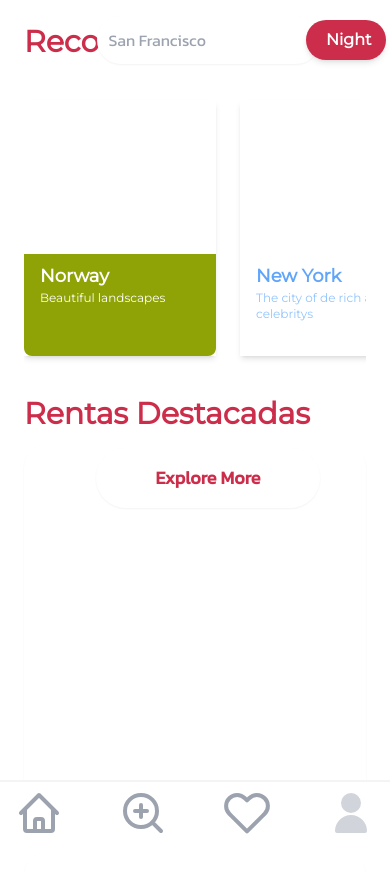
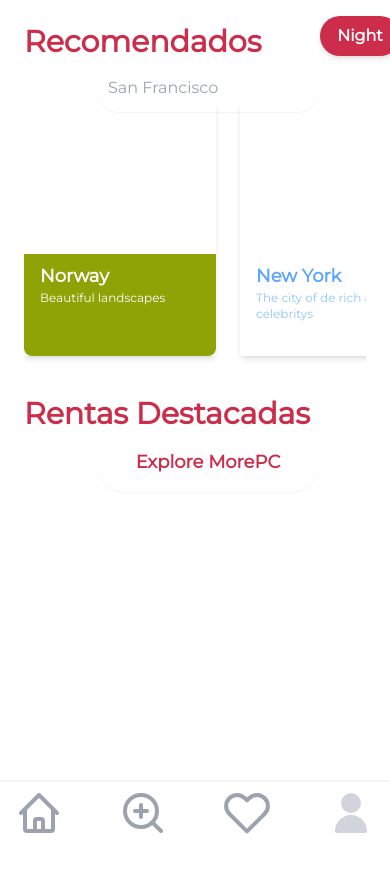
Before and after one commit to codeConqueror7/codeConqueror7, a website: page src/index.html in a window 390 px wide. Shown: the top 872 px of the page. Drawn offline with Linux system fonts and the light colour scheme.

Commit message:
Arreglando

```diff
--- a/src/index.html
+++ b/src/index.html
@@ -73,26 +73,36 @@
         <div id="home" class="home">
             <div class="w-full h-3/4">
 
-                <div class="font-Kanit w-96 h-full flex flex-col absolute space-y-96 py-4 items-center left-4 lg:flex-col lg:justify-center lg:items-start lg:left-24 lg:space-y-8 lg:bottom- lg:h-96">
-                    <input class="outline-none p-3 rounded-full shadow-sm transition-all duration-500 focus-within:shadow-sm focus:ring-2 focus:w-9/12 focus:ease-in-out lg:hidden" type="search" placeholder="San Francisco">
+
+                <!-- CONTAINER DE MODO NOCHE, EXPLORE MORE, SEARCHMOVIL -->
+                <div class="font-Montserrat w-96 h-96 flex flex-col absolute space-y-12 py-4 items-center left-4 lg:flex-col lg:justify-center lg:items-start lg:left-24 lg:space-y-8 lg:bottom- lg:h-96">
+
+                    <!-- Boton de modo noche -->
+                    <div class="lg:hidden w-full h-10  absolute flex justify-end items-center font-Montserrat">
+                        <button class="w-20 h-10 font-bold text-white bg-primary shadow-md transition-all duration-500 ease-in-out hover:bg-red-900 rounded-full">Night</button>
+                    </div>
+
+                    <!-- CONTAINER DE SEARCH Y EXPLORE MORE MOVIL -->
+                    <div class="flex flex-col space-y-80">
+                        <input class="outline-none p-3 rounded-full shadow-sm transition-all duration-500 focus-within:shadow-sm focus:ring-2 focus:w-9/12 focus:ease-in-out lg:hidden" type="search" placeholder="San Francisco">
+
+                        <button class="bg-white text-lg text-primary font-semibold p-4 rounded-full w-56 shadow-sm  transition-all duration-500 ease-in-out hover:bg-primary hover:text-white  transform hover:-translate-y-3 hover:scale-110 hover:shadow-2xl lg:hidden">
+                            Explore MorePC
+                        </button>
+                    </div>
 
                     <!-- Titulo De Desktop  -->
-                    <p class="font-bold text-xl w-56 lg:text-2xl lg:transition lg:ease-in-out lg:duration-500
+                    <p class="font-Kanit font-bold text-xl w-56 lg:text-2xl lg:transition lg:ease-in-out lg:duration-500
                     lg:hover:text-primary hidden lg:flex">Find More Locations Like This</p>
                         <!-- BOTON EXPLORE  -->
-                    <button class="bg-white text-lg text-primary font-semibold p-4 rounded-full w-56 shadow-sm  transition-all duration-500 ease-in-out hover:bg-primary hover:text-white  transform hover:-translate-y-3 hover:scale-110 hover:shadow-2xl lg:hidden">
-                        Explore More
-                    </button>
+
 
                     <button class="bg-white text-lg hidden text-primary font-semibold p-4 rounded-full w-56 shadow-sm  transition-all duration-500 ease-in-out hover:bg-primary hover:text-white  transform hover:-translate-y-3 hover:scale-110 hover:shadow-2xl lg:w-32 lg:h-10 lg:font-medium lg:text-sm lg:flex lg:justify-center lg:items-center">
                         Explore More
                     </button>
                 </div>
 
-                <!-- Boton de modo noche -->
-                <div class="lg:hidden w-20 h-10 bg-primary p-0 m-0 absolute right-1 mt-5 rounded-full flex justify-center shadow-md transition-all duration-500 ease-in-out hover:bg-red-900  ">
-                    <button class="w-10 h-10 font-bold text-white">Night</button>
-                </div>
+
 
                 <!-- Fondo de pantalla -->
                 <div class="lg:h-[36rem] lg:w-full lg:px-8 bg-fixed bg-cover">
```
Also changed, not shown: src/css/estilos.css.
